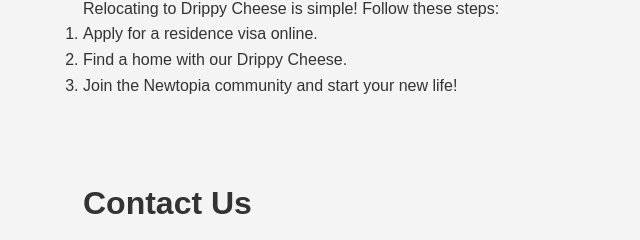
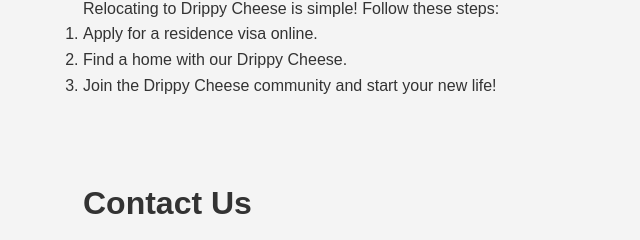
Before and after one commit to Seans-Sites/likedrippycheese, a plain HTML site: page index.html in a window 1280 px wide. Shown: the part 787-1027 px from the top of the page, 45-685 px from the left. Drawn offline with Linux system fonts and the light colour scheme.

Commit message:
Update index.html

```diff
--- a/index.html
+++ b/index.html
@@ -51,7 +51,7 @@
       <ol>
         <li>Apply for a residence visa online.</li>
         <li>Find a home with our  Drippy Cheese.</li>
-        <li>Join the Newtopia community and start your new life!</li>
+        <li>Join the Drippy Cheese community and start your new life!</li>
       </ol>
     </div>
   </section>
```
